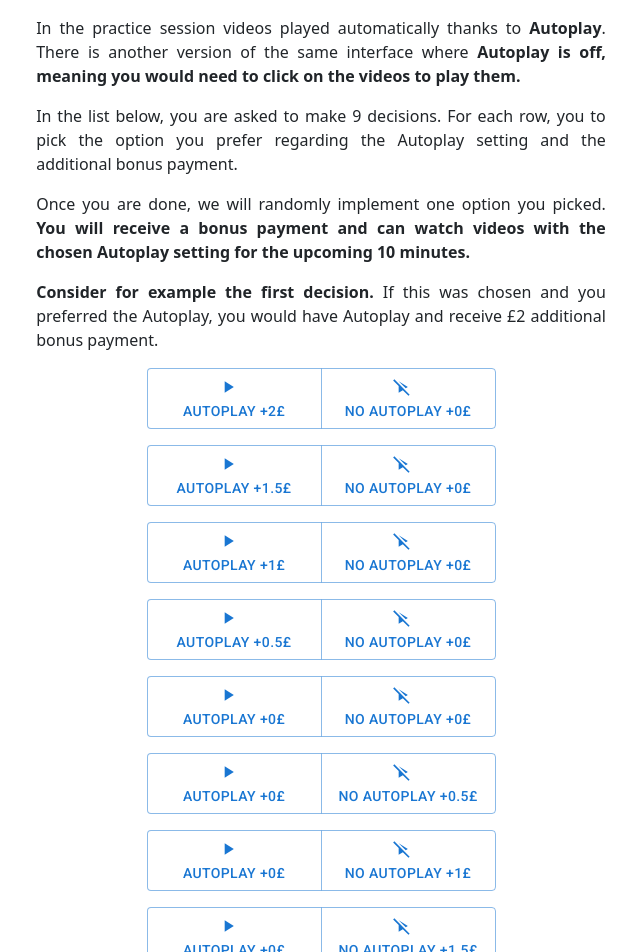
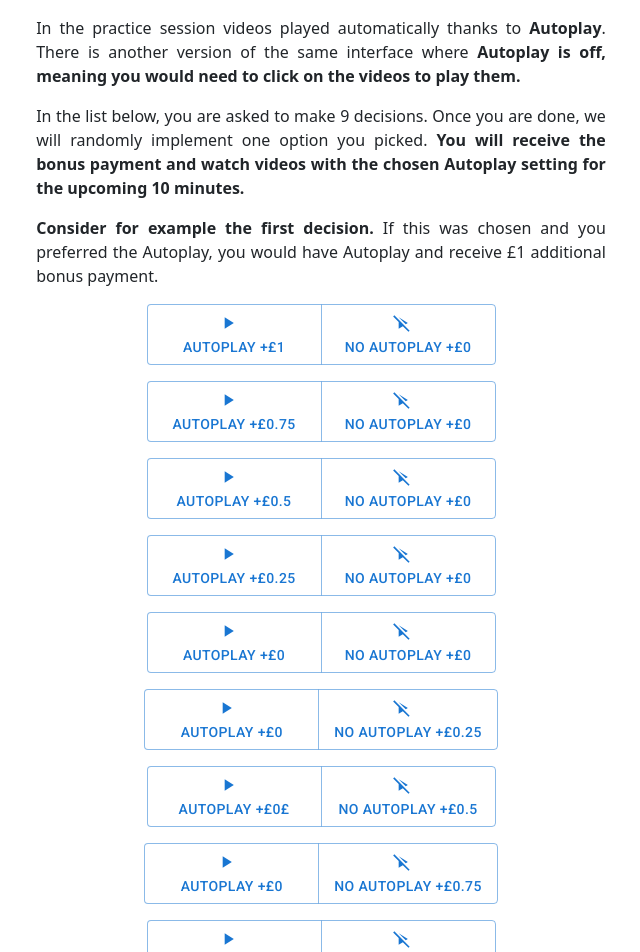
Before and after one commit to reha96/labor_leisure_experiment, a React (Create React App) app: page /1/mpl in a window 1280 px wide. Shown: the top 952 px of the page, without its empty margins (319-959 px from the left). Built offline with nearby package versions, Linux system fonts and the light colour scheme.

Commit message:
MPL update

```diff
--- a/src/Components/PriceList.js
+++ b/src/Components/PriceList.js
@@ -48,7 +48,7 @@ const PriceList = (props) => {
   const handleButtonVariantChange1 = () => {
     setCurrentButtonVariant1("contained");
     setCurrentButtonVariant1b("outlined");
-    localStorage.setItem("MPL1", "Autoplay +2£");
+    localStorage.setItem("MPL1", "Autoplay +1£");
   };
   const handleButtonVariantChange1b = () => {
     setCurrentButtonVariant1b("contained");
@@ -58,7 +58,7 @@ const PriceList = (props) => {
   const handleButtonVariantChange2 = () => {
     setCurrentButtonVariant2("contained");
     setCurrentButtonVariant2b("outlined");
-    localStorage.setItem("MPL2", "Autoplay +1.5£");
+    localStorage.setItem("MPL2", "Autoplay +0.75£");
   };
   const handleButtonVariantChange2b = () => {
     setCurrentButtonVariant2b("contained");
@@ -68,7 +68,7 @@ const PriceList = (props) => {
   const handleButtonVariantChange3 = () => {
     setCurrentButtonVariant3("contained");
     setCurrentButtonVariant3b("outlined");
-    localStorage.setItem("MPL3", "Autoplay +1£");
+    localStorage.setItem("MPL3", "Autoplay +0.5£");
   };
   const handleButtonVariantChange3b = () => {
     setCurrentButtonVariant3b("contained");
@@ -78,7 +78,7 @@ const PriceList = (props) => {
   const handleButtonVariantChange4 = () => {
     setCurrentButtonVariant4("contained");
     setCurrentButtonVariant4b("outlined");
-    localStorage.setItem("MPL4", "Autoplay +0.5£");
+    localStorage.setItem("MPL4", "Autoplay +0.25£");
   };
   const handleButtonVariantChange4b = () => {
     setCurrentButtonVariant4b("contained");
@@ -103,7 +103,7 @@ const PriceList = (props) => {
   const handleButtonVariantChange6b = () => {
     setCurrentButtonVariant6b("contained");
     setCurrentButtonVariant6("outlined");
-    localStorage.setItem("MPL6", "No Autoplay +0.5£");
+    localStorage.setItem("MPL6", "No Autoplay +0.25£");
   };
   const handleButtonVariantChange7 = () => {
     setCurrentButtonVariant7("contained");
@@ -113,7 +113,7 @@ const PriceList = (props) => {
   const handleButtonVariantChange7b = () => {
     setCurrentButtonVariant7b("contained");
     setCurrentButtonVariant7("outlined");
-    localStorage.setItem("MPL7", "No Autoplay +1£");
+    localStorage.setItem("MPL7", "No Autoplay +0.5£");
   };
   const handleButtonVariantChange8 = () => {
     setCurrentButtonVariant8("contained");
@@ -123,7 +123,7 @@ const PriceList = (props) => {
   const handleButtonVariantChange8b = () => {
     setCurrentButtonVariant8b("contained");
     setCurrentButtonVariant8("outlined");
-    localStorage.setItem("MPL8", "No Autoplay +1.5£");
+    localStorage.setItem("MPL8", "No Autoplay +0.75£");
   };
   const handleButtonVariantChange9 = () => {
     setCurrentButtonVariant9("contained");
@@ -133,19 +133,28 @@ const PriceList = (props) => {
   const handleButtonVariantChange9b = () => {
     setCurrentButtonVariant9b("contained");
     setCurrentButtonVariant9("outlined");
-    localStorage.setItem("MPL9", "No Autoplay +2£");
+    localStorage.setItem("MPL9", "No Autoplay +1£");
   };
 
   if (
-    ((currentButtonVariant1 === "contained") || (currentButtonVariant1b === "contained"))  &&
-    ((currentButtonVariant2 === "contained") || (currentButtonVariant2b === "contained"))  &&
-    ((currentButtonVariant3 === "contained") || (currentButtonVariant3b === "contained"))  &&
-    ((currentButtonVariant4 === "contained") || (currentButtonVariant4b === "contained"))  &&
-    ((currentButtonVariant5 === "contained") || (currentButtonVariant5b === "contained"))  &&
-    ((currentButtonVariant6 === "contained") || (currentButtonVariant6b === "contained"))  &&
-    ((currentButtonVariant7 === "contained") || (currentButtonVariant7b === "contained"))  &&
-    ((currentButtonVariant8 === "contained") || (currentButtonVariant8b === "contained"))  &&
-    ((currentButtonVariant9 === "contained") || (currentButtonVariant9b === "contained"))
+    (currentButtonVariant1 === "contained" ||
+      currentButtonVariant1b === "contained") &&
+    (currentButtonVariant2 === "contained" ||
+      currentButtonVariant2b === "contained") &&
+    (currentButtonVariant3 === "contained" ||
+      currentButtonVariant3b === "contained") &&
+    (currentButtonVariant4 === "contained" ||
+      currentButtonVariant4b === "contained") &&
+    (currentButtonVariant5 === "contained" ||
+      currentButtonVariant5b === "contained") &&
+    (currentButtonVariant6 === "contained" ||
+      currentButtonVariant6b === "contained") &&
+    (currentButtonVariant7 === "contained" ||
+      currentButtonVariant7b === "contained") &&
+    (currentButtonVariant8 === "contained" ||
+      currentButtonVariant8b === "contained") &&
+    (currentButtonVariant9 === "contained" ||
+      currentButtonVariant9b === "contained")
   ) {
     localStorage.setItem("MPLdisable", false);
   }
@@ -170,7 +179,7 @@ const PriceList = (props) => {
               variant={currentButtonVariant1}
               onClick={handleButtonVariantChange1}
             >
-              Autoplay +2£
+              Autoplay +£1
             </Button>
             <Button
               startIcon={<PlayDisabledSharpIcon fontSize="large" />}
@@ -178,7 +187,7 @@ const PriceList = (props) => {
               variant={currentButtonVariant1b}
               onClick={handleButtonVariantChange1b}
             >
-              No Autoplay +0£
+              No Autoplay +£0
             </Button>
           </ButtonGroup>
           <ButtonGroup variant="outlined" aria-label="outlined button group">
@@ -188,7 +197,7 @@ const PriceList = (props) => {
               variant={currentButtonVariant2}
               onClick={handleButtonVariantChange2}
             >
-              Autoplay +1.5£
+              Autoplay +£0.75
             </Button>
             <Button
               startIcon={<PlayDisabledSharpIcon fontSize="large" />}
@@ -196,7 +205,7 @@ const PriceList = (props) => {
               variant={currentButtonVariant2b}
               onClick={handleButtonVariantChange2b}
             >
-              No Autoplay +0£
+              No Autoplay +£0
             </Button>
           </ButtonGroup>
           <ButtonGroup variant="outlined" aria-label="outlined button group">
@@ -206,7 +215,7 @@ const PriceList = (props) => {
               variant={currentButtonVariant3}
               onClick={handleButtonVariantChange3}
             >
-              Autoplay +1£
+              Autoplay +£0.5
             </Button>
             <Button
               startIcon={<PlayDisabledSharpIcon fontSize="large" />}
@@ -214,7 +223,7 @@ const PriceList = (props) => {
               variant={currentButtonVariant3b}
               onClick={handleButtonVariantChange3b}
             >
-              No Autoplay +0£
+              No Autoplay +£0
             </Button>
           </ButtonGroup>
           <ButtonGroup variant="outlined" aria-label="outlined button group">
@@ -224,7 +233,7 @@ const PriceList = (props) => {
               variant={currentButtonVariant4}
               onClick={handleButtonVariantChange4}
             >
-              Autoplay +0.5£
+              Autoplay +£0.25
             </Button>
             <Button
               startIcon={<PlayDisabledSharpIcon fontSize="large" />}
@@ -232,7 +241,7 @@ const PriceList = (props) => {
               variant={currentButtonVariant4b}
               onClick={handleButtonVariantChange4b}
             >
-              No Autoplay +0£
+              No Autoplay +£0
             </Button>
           </ButtonGroup>
           <ButtonGroup variant="outlined" aria-label="outlined button group">
@@ -242,7 +251,7 @@ const PriceList = (props) => {
               variant={currentButtonVariant5}
               onClick={handleButtonVariantChange5}
             >
-              Autoplay +0£
+              Autoplay +£0
             </Button>
             <Button
               startIcon={<PlayDisabledSharpIcon fontSize="large" />}
@@ -250,7 +259,7 @@ const PriceList = (props) => {
               variant={currentButtonVariant5b}
               onClick={handleButtonVariantChange5b}
             >
-              No Autoplay +0£
+              No Autoplay +£0
             </Button>
           </ButtonGroup>
           <ButtonGroup variant="outlined" aria-label="outlined button group">
@@ -260,7 +269,7 @@ const PriceList = (props) => {
               variant={currentButtonVariant6}
               onClick={handleButtonVariantChange6}
             >
-              Autoplay +0£
+              Autoplay +£0
             </Button>
             <Button
               startIcon={<PlayDisabledSharpIcon fontSize="large" />}
@@ -268,7 +277,7 @@ const PriceList = (props) => {
               variant={currentButtonVariant6b}
               onClick={handleButtonVariantChange6b}
             >
-              No Autoplay +0.5£
+              No Autoplay +£0.25
             </Button>
           </ButtonGroup>
           <ButtonGroup variant="outlined" aria-label="outlined button group">
@@ -278,7 +287,7 @@ const PriceList = (props) => {
               variant={currentButtonVariant7}
               onClick={handleButtonVariantChange7}
             >
-              Autoplay +0£
+              Autoplay +£0£
             </Button>
             <Button
               startIcon={<PlayDisabledSharpIcon fontSize="large" />}
@@ -286,7 +295,7 @@ const PriceList = (props) => {
               variant={currentButtonVariant7b}
               onClick={handleButtonVariantChange7b}
             >
-              No Autoplay +1£
+              No Autoplay +£0.5
             </Button>
           </ButtonGroup>
           <ButtonGroup variant="outlined" aria-label="outlined button group">
@@ -296,7 +305,7 @@ const PriceList = (props) => {
               variant={currentButtonVariant8}
               onClick={handleButtonVariantChange8}
             >
-              Autoplay +0£
+              Autoplay +£0
             </Button>
             <Button
               startIcon={<PlayDisabledSharpIcon fontSize="large" />}
@@ -304,7 +313,7 @@ const PriceList = (props) => {
               variant={currentButtonVariant8b}
               onClick={handleButtonVariantChange8b}
             >
-              No Autoplay +1.5£
+              No Autoplay +£0.75
             </Button>
           </ButtonGroup>
           <ButtonGroup variant="outlined" aria-label="outlined button group">
@@ -314,7 +323,7 @@ const PriceList = (props) => {
               variant={currentButtonVariant9}
               onClick={handleButtonVariantChange9}
             >
-              Autoplay +0£
+              Autoplay +£0
             </Button>
             <Button
               startIcon={<PlayDisabledSharpIcon fontSize="large" />}
@@ -322,7 +331,7 @@ const PriceList = (props) => {
               variant={currentButtonVariant9b}
               onClick={handleButtonVariantChange9b}
             >
-              No Autoplay +2£
+              No Autoplay +£1
             </Button>
           </ButtonGroup>
         </Stack>
--- a/src/Pages/MPL.js
+++ b/src/Pages/MPL.js
@@ -85,23 +85,24 @@ const MPL = () => {
               play them.{" "}
             </strong>
           </p>
+          {/* <p className="HomePage_p">
+            In the list below, you are asked to make 9 decisions.
+          </p> */}
+          {/* For each row,
+            you pick the option you prefer regarding the Autoplay setting and
+            the additional bonus payment. */}
           <p className="HomePage_p">
-            In the list below, you are asked to make 9 decisions. For each row,
-            you to pick the option you prefer regarding the Autoplay setting and
-            the additional bonus payment.
-          </p>
-          <p className="HomePage_p">
-            Once you are done, we will randomly implement one option you picked.{" "}
+            In the list below, you are asked to make 9 decisions. Once you are
+            done, we will randomly implement one option you picked.{" "}
             <strong>
-              You will receive a bonus payment and can watch videos with the chosen
-              Autoplay setting for the upcoming 10 minutes.
+              You will receive the bonus payment and watch videos with the
+              chosen Autoplay setting for the upcoming 10 minutes.
             </strong>
           </p>
           <p className="HomePage_p">
             <strong>Consider for example the first decision. </strong>
-            If this was chosen and you preferred the Autoplay, you would
-            have Autoplay and receive £2 additional bonus
-            payment.
+            If this was chosen and you preferred the Autoplay, you would have
+            Autoplay and receive £1 additional bonus payment.
           </p>
 
           <PriceList />
```
